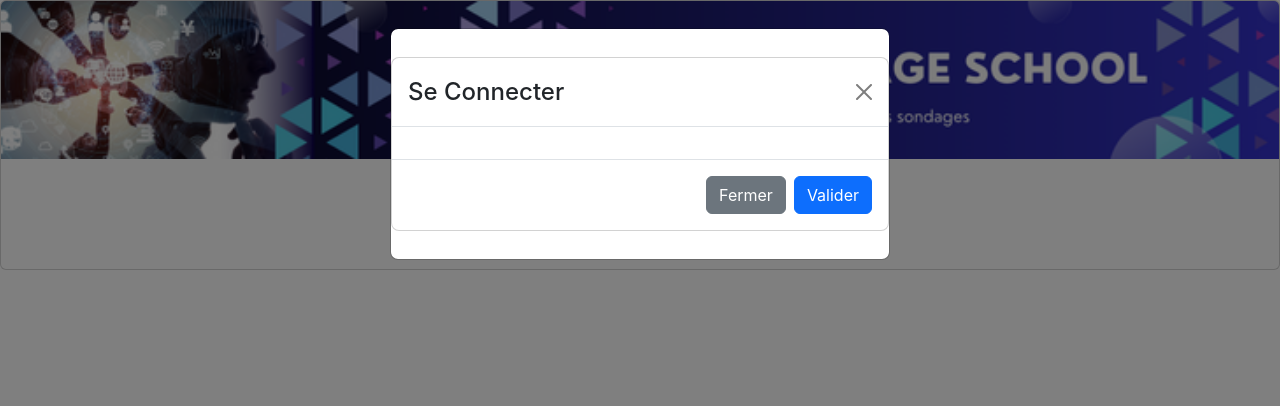
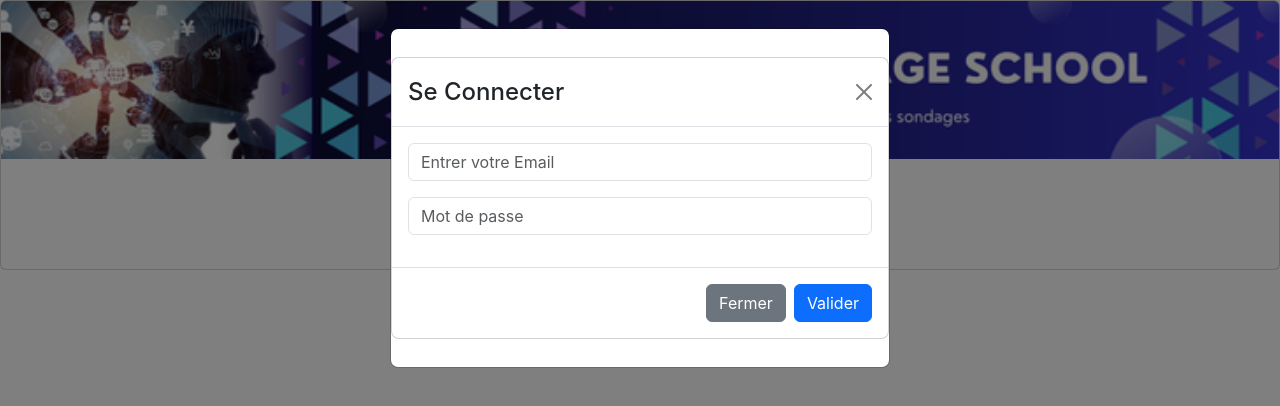
Before and after one commit to baptiste-boimard/questionnaire_nws, a React (Create React App) app: page / in a window 1280 px wide. Both pictures are taken after a click on the button "Se Connecter". Shown: the top 406 px of the page. Built offline with nearby package versions, Linux system fonts and the light colour scheme.

Commit message:
Ajout des formulaires dans Login, recherche du typage de l'event

```diff
--- a/src/components/Login/index.tsx
+++ b/src/components/Login/index.tsx
@@ -4,22 +4,36 @@ import { useAppDispatch, useAppSelector } from '../../hooks';
 // == IMPORT BOOTSTRAP ==
 import Button from 'react-bootstrap/Button';
 import Modal from 'react-bootstrap/Modal';
+import Form from 'react-bootstrap/Form';
+
 
 // == IMPORT ACTIONS ==
 import { closeModal } from '../../slices/login';
-// import { isOpenLogin } from '../../slices/login';
+import { handleFieldChange } from '../../slices/utilities';
 
 function Login () {
   const dispatch = useAppDispatch();
+
+  // == CALL STORE ==
   const { isOpenLogin, isOpenSignup } = useAppSelector(state => state.loginReducer);
+  const { email, password } = useAppSelector(state => state.utilitiesReducer);
 
   //== ACTIONS ==
   /**
-   * Ferme les modales de connexion d'inscription
+   * Controle les champs d'email et de password
+   */
+  const handleChange = (e: { target: { value: any; name: any; }; }) => {
+    dispatch(handleFieldChange({
+      value: e.target.value,
+      name: e.target.name}));
+  };
+  /**
+   * Ferme les modales de connexion et d'inscription
    */
   const handleClose = () => {
     dispatch(closeModal());
-  }
+  };
+
   return (
 
     // == CALL STORE ==
@@ -33,13 +47,31 @@ function Login () {
             <Modal.Header closeButton onHide={handleClose}>
               <Modal.Title>Se Connecter</Modal.Title>
             </Modal.Header>
+            <Modal.Body>
+            <Form>
+            <Form.Group className="mb-3" controlId="formBasicEmail">
+              <Form.Control type="email"
+                              placeholder="Entrer votre Email"
+                              value={email}
+                              name="email"
+                              title="Email"
+                              onChange={handleChange}
+              />
+            </Form.Group>
 
-            <Modal.Body>
-
-            {/* FORM */}
-
+            <Form.Group className="mb-3" controlId="formBasicPassword">
+              <Form.Control type="password"
+                              placeholder="Mot de passe"
+                              value={password}
+                              name="password"
+                              title="Mot de passe"
+                              onChange={handleChange}
+              />
+            </Form.Group>
+            <Form.Group className="mb-3" controlId="formBhandleSubmitLoginasicCheckbox">
+            </Form.Group>
+          </Form>
             </Modal.Body>
-
             <Modal.Footer>
               <Button variant="secondary" onClick={handleClose}>Fermer</Button>
               <Button variant="primary">Valider</Button>
@@ -57,13 +89,31 @@ function Login () {
           <Modal.Header closeButton onHide={handleClose}>
             <Modal.Title>S'incrire</Modal.Title>
           </Modal.Header>
+          <Modal.Body>
+          <Form>
+            <Form.Group className="mb-3" controlId="formBasicEmail">
+              <Form.Control type="email"
+                              placeholder="Entrer votre Email"
+                              value={email}
+                              name="email"
+                              title="Email"
+                              onChange={handleChange}
+              />
+            </Form.Group>
 
-          <Modal.Body>
-
-          {/* FORM */}
-
+            <Form.Group className="mb-3" controlId="formBasicPassword">
+              <Form.Control type="password"
+                              placeholder="Mot de passe"
+                              value={password}
+                              name="password"
+                              title="Mot de passe"
+                              onChange={handleChange}
+              />
+            </Form.Group>
+            <Form.Group className="mb-3" controlId="formBhandleSubmitLoginasicCheckbox">
+            </Form.Group>
+          </Form>
           </Modal.Body>
-
           <Modal.Footer>
             <Button variant="secondary" onClick={handleClose}>Fermer</Button>
             <Button variant="primary">Valider</Button>
--- a/src/reducers/index.tsx
+++ b/src/reducers/index.tsx
@@ -2,10 +2,12 @@ import { combineReducers } from 'redux';
 
 // ==-- IMPORT SLICE--==
 import loginSlice from '../slices/login';
+import utilitiesSlice from '../slices/utilities';
 
 
 const rootReducer = combineReducers({
   loginReducer: loginSlice,
+  utilitiesReducer: utilitiesSlice,
 });
 
 export default rootReducer;
--- a/src/slices/login.tsx
+++ b/src/slices/login.tsx
@@ -2,7 +2,7 @@ import { createSlice} from "@reduxjs/toolkit";
 
 interface LoginState {
   isOpenLogin: boolean,
-  isOpenSignup: boolean
+  isOpenSignup: boolean,
 }
 
 const initialState: LoginState = {
--- /dev/null
+++ b/src/slices/utilities.tsx
@@ -0,0 +1,31 @@
+import { createSlice} from "@reduxjs/toolkit";
+
+interface UtilitiesState {
+  email: string,
+  password: string,
+}
+
+const initialState: UtilitiesState = {
+  email: '',
+  password: '',
+};
+
+const utilitiesSlice = createSlice({
+  name: "utilities",
+  initialState,
+  reducers: {
+    handleFieldChange : (state: UtilitiesState, action) => {
+      return {
+        ...state,
+        [action.payload.name]: action.payload.value,
+      }
+    },
+  },
+  extraReducers: (builder) => {
+
+  },
+});
+
+export const { handleFieldChange } = utilitiesSlice.actions;
+
+export default utilitiesSlice.reducer;
```
